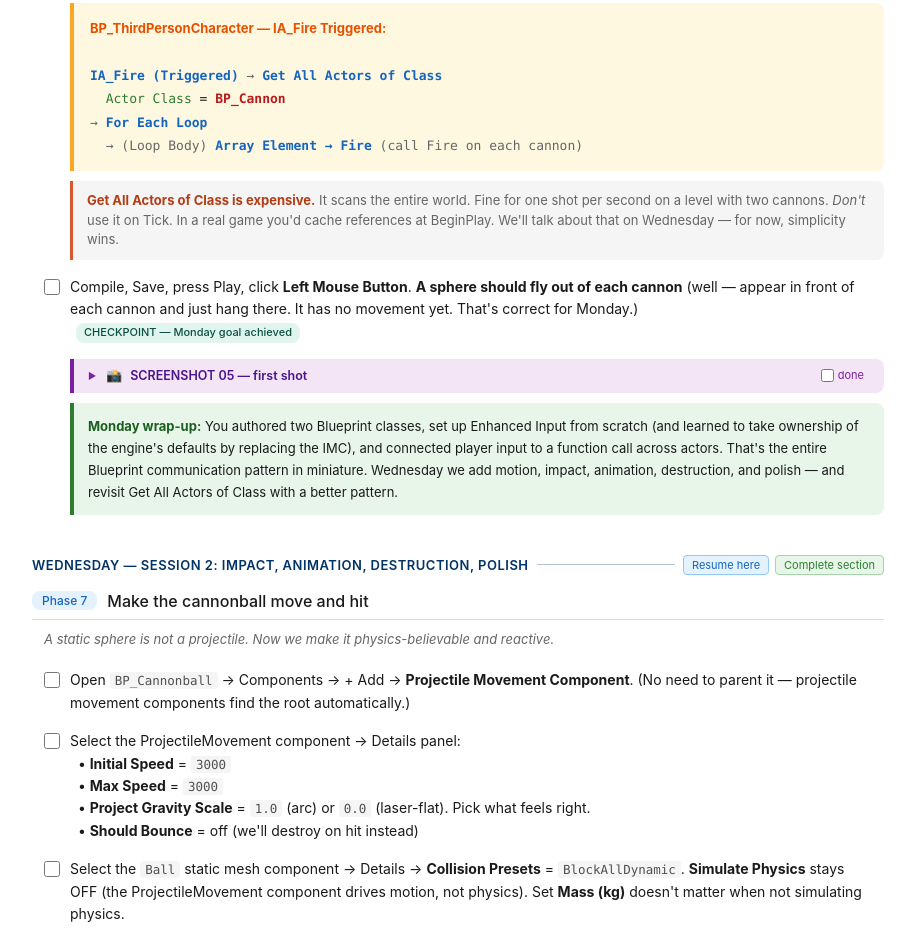
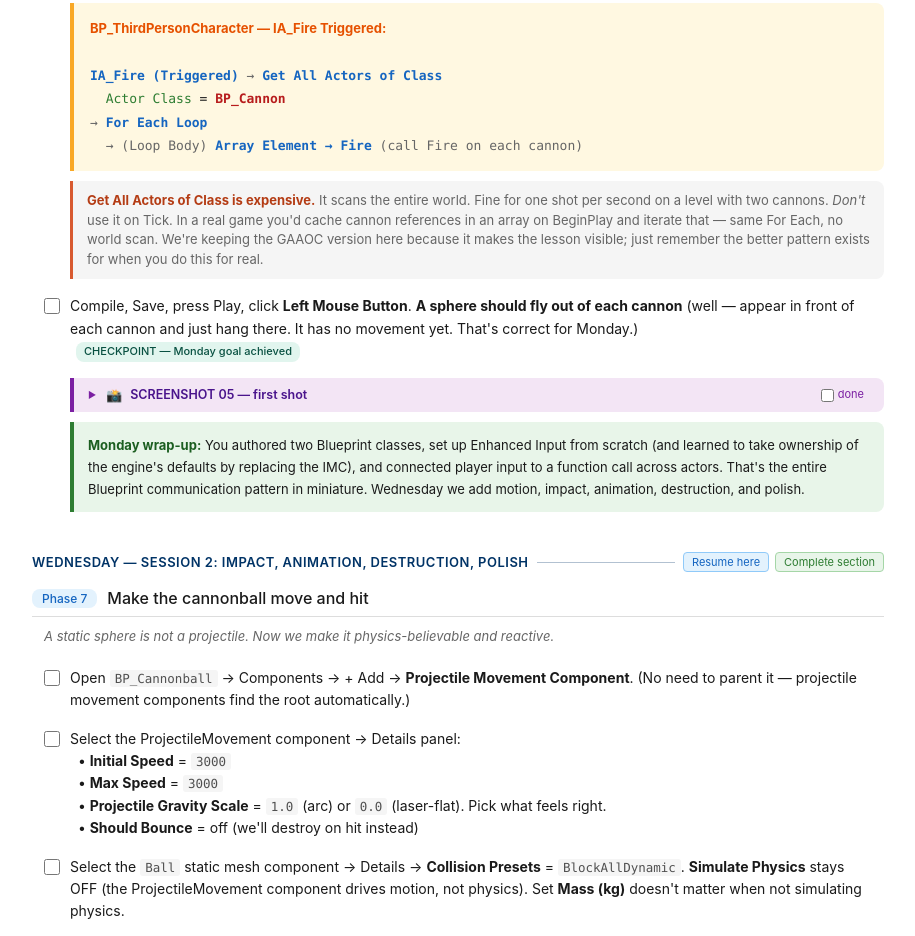
Before and after one commit to profangrybeard/FireTheCannon, a plain HTML site: page index.html in a window 1280 px wide. Shown: the part 5698-6634 px from the top of the page, without its empty margins (182-1097 px from the left). Drawn offline with Linux system fonts and the light colour scheme.

Commit message:
Fix four issues found in build guide review
- Phase 7: 'Project Gravity Scale' -> 'Projectile Gravity Scale'
  (matches the actual Projectile Movement Component property name)
- Phase 11: camera shake parent class is 'Matinee Camera Shake'
  in UE 5.6, not 'Legacy Camera Shake'; amplitude lives under
  Loc/Rot Oscillation structs, not as flat scalars
- Bonus B: 'Hurt Causer' -> 'Damage Causer' on
  Apply Radial Damage With Falloff
- Phase 6: soften the Wednesday-revisit promise on Get All Actors
  of Class -- explain the better cached-array pattern in place
  instead of pretending we'll demo it later

Co-Authored-By: Claude Opus 4.7 <noreply@anthropic.com>

```diff
--- a/index.html
+++ b/index.html
@@ -708,7 +708,7 @@ details.shot .shot-quota-warn {
     &nbsp;&nbsp;<span class="arrow">→ (Loop Body)</span> <span class="node">Array Element → Fire</span> <span class="arrow">(call Fire on each cannon)</span>
   </div>
 
-  <div class="gotcha"><strong>Get All Actors of Class is expensive.</strong> It scans the entire world. Fine for one shot per second on a level with two cannons. <em>Don't</em> use it on Tick. In a real game you'd cache references at BeginPlay. We'll talk about that on Wednesday — for now, simplicity wins.</div>
+  <div class="gotcha"><strong>Get All Actors of Class is expensive.</strong> It scans the entire world. Fine for one shot per second on a level with two cannons. <em>Don't</em> use it on Tick. In a real game you'd cache cannon references in an array on BeginPlay and iterate that — same For Each, no world scan. We're keeping the GAAOC version here because it makes the lesson visible; just remember the better pattern exists for when you do this for real.</div>
 
   <label class="item"><input type="checkbox"><span class="item-text">Compile, Save, press Play, click <strong>Left Mouse Button</strong>. <strong>A sphere should fly out of each cannon</strong> (well — appear in front of each cannon and just hang there. It has no movement yet. That's correct for Monday.) <span class="tag tag-checkpoint">CHECKPOINT — Monday goal achieved</span></span></label>
 
@@ -739,7 +739,7 @@ details.shot .shot-quota-warn {
   </div>
 </details>
 
-  <div class="build-note"><strong>Monday wrap-up:</strong> You authored two Blueprint classes, set up Enhanced Input from scratch (and learned to take ownership of the engine's defaults by replacing the IMC), and connected player input to a function call across actors. That's the entire Blueprint communication pattern in miniature. Wednesday we add motion, impact, animation, destruction, and polish — and revisit Get All Actors of Class with a better pattern.</div>
+  <div class="build-note"><strong>Monday wrap-up:</strong> You authored two Blueprint classes, set up Enhanced Input from scratch (and learned to take ownership of the engine's defaults by replacing the IMC), and connected player input to a function call across actors. That's the entire Blueprint communication pattern in miniature. Wednesday we add motion, impact, animation, destruction, and polish.</div>
 </div>
 
 <!-- ═══════════════════════════════════════════════ -->
@@ -765,7 +765,7 @@ details.shot .shot-quota-warn {
   <label class="item"><input type="checkbox"><span class="item-text">Select the ProjectileMovement component → Details panel:<br>
   &nbsp;&nbsp;• <strong>Initial Speed</strong> = <code>3000</code><br>
   &nbsp;&nbsp;• <strong>Max Speed</strong> = <code>3000</code><br>
-  &nbsp;&nbsp;• <strong>Project Gravity Scale</strong> = <code>1.0</code> (arc) or <code>0.0</code> (laser-flat). Pick what feels right.<br>
+  &nbsp;&nbsp;• <strong>Projectile Gravity Scale</strong> = <code>1.0</code> (arc) or <code>0.0</code> (laser-flat). Pick what feels right.<br>
   &nbsp;&nbsp;• <strong>Should Bounce</strong> = off (we'll destroy on hit instead)</span></label>
 
   <label class="item"><input type="checkbox"><span class="item-text">Select the <code>Ball</code> static mesh component → Details → <strong>Collision Presets</strong> = <code>BlockAllDynamic</code>. <strong>Simulate Physics</strong> stays OFF (the ProjectileMovement component drives motion, not physics). Set <strong>Mass (kg)</strong> doesn't matter when not simulating physics.</span></label>
@@ -1065,7 +1065,7 @@ details.shot .shot-quota-warn {
 
   <label class="item"><input type="checkbox"><span class="item-text"><strong>Hit SFX:</strong> in <code>BP_Cannonball</code> On Component Hit, before Destroy Actor, add Play Sound at Location → an impact/wood-break sound → Location = <code>Hit Location</code>. <span class="tag tag-audio">AUDIO</span></span></label>
 
-  <label class="item"><input type="checkbox"><span class="item-text"><strong>Camera shake:</strong> create new Blueprint Class → parent <strong>Legacy Camera Shake</strong> (search "camera shake" — pick the Blueprint variant) → name <code>CS_CannonFire</code>. Open it → Details panel → set Oscillation Duration = <code>0.3</code>, Location Amplitude = <code>2.0</code>, Rotation Amplitude = <code>1.0</code>.</span></label>
+  <label class="item"><input type="checkbox"><span class="item-text"><strong>Camera shake:</strong> create new Blueprint Class → parent <strong>Matinee Camera Shake</strong> (search "camera shake" — it's the subclass with oscillation properties) → name <code>CS_CannonFire</code>. Open it → Class Defaults → set <strong>Oscillation Duration</strong> = <code>0.3</code>. Expand <strong>Loc Oscillation</strong> → set <code>X.Amplitude</code> = <code>2.0</code>, <code>Z.Amplitude</code> = <code>2.0</code> (with Frequency around <code>25</code>). Expand <strong>Rot Oscillation</strong> → set <code>Pitch.Amplitude</code> = <code>1.0</code>, <code>Yaw.Amplitude</code> = <code>1.0</code> (Frequency ~<code>25</code>).</span></label>
 
   <label class="item"><input type="checkbox"><span class="item-text">In <code>BP_Cannon</code> Fire → after Spawn Actor → <strong>Get Player Controller</strong> (Player Index 0) → <strong>Client Start Camera Shake</strong> → Shake Class = <code>CS_CannonFire</code>, Scale = <code>1.0</code>. <span class="tag tag-anim">FEEL</span></span></label>
 
@@ -1255,7 +1255,7 @@ details.shot .shot-quota-warn {
     &nbsp;&nbsp;<span class="pin">Minimum Damage</span> = <span class="value">10.0</span><br>
     &nbsp;&nbsp;<span class="pin">Damage Falloff</span> = <span class="value">1.0</span> <span class="arrow">(linear)</span><br>
     &nbsp;&nbsp;<span class="pin">Damage Type Class</span> = <span class="value">DamageType</span> <span class="arrow">(default is fine)</span><br>
-    &nbsp;&nbsp;<span class="pin">Hurt Causer</span> = <span class="node">Self</span><br>
+    &nbsp;&nbsp;<span class="pin">Damage Causer</span> = <span class="node">Self</span><br>
     <span class="arrow">→</span> <span class="node">Spawn Emitter at Location</span> <span class="arrow">(big explosion VFX)</span><br>
     <span class="arrow">→</span> <span class="node">Destroy Actor (Self)</span>
   </div>
```
